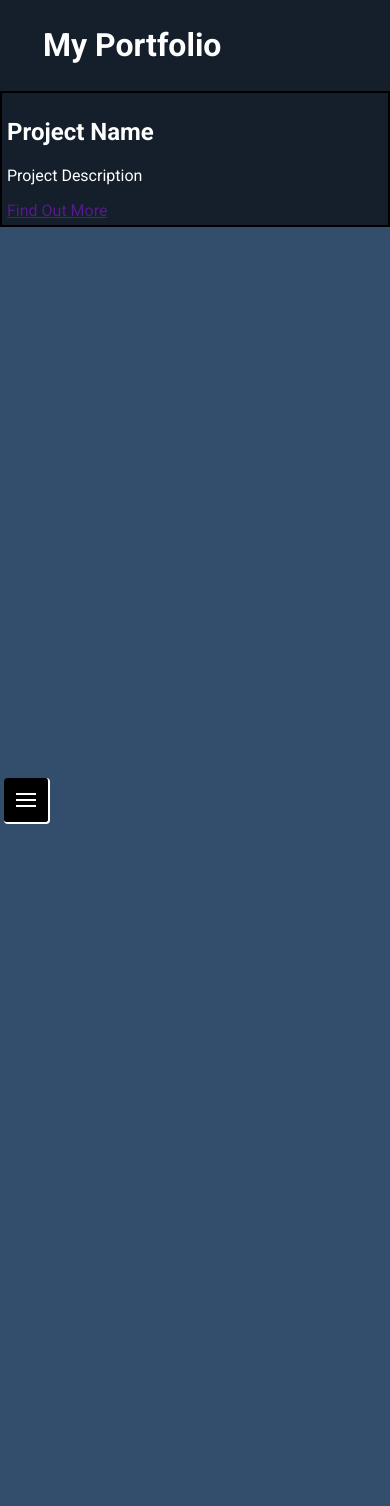
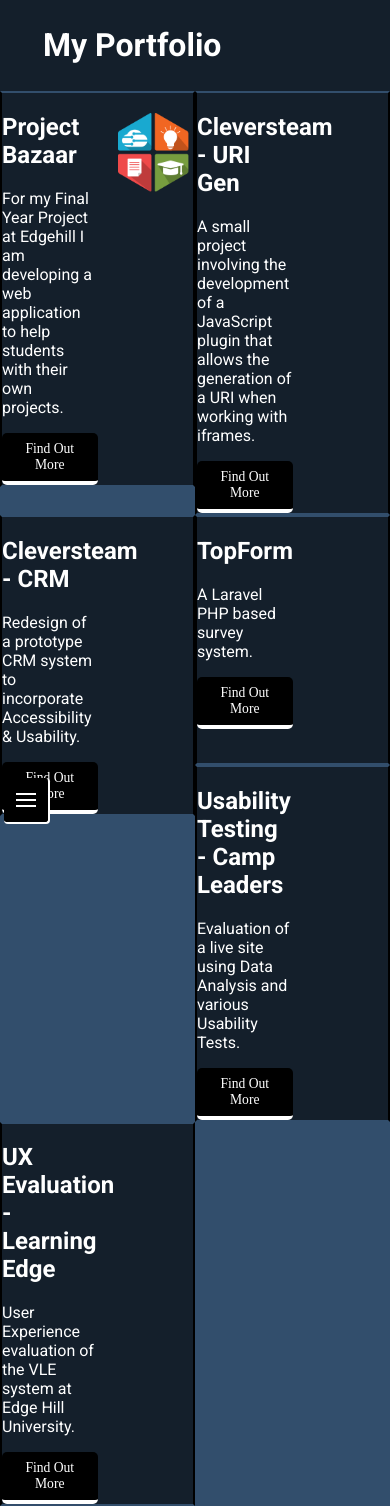
Before and after one commit to tcdev27/tcdev27.github.io, a website: page portfolio/index.html in a window 390 px wide. Before the commit the page ends 844 px from the top, so only its background shows below. Drawn offline with nearby package versions, Linux system fonts and the light colour scheme; a web font is replaced by a local one.

Commit message:
Worked on Portfolio index, added some projects and made index for projectBazaar.

```diff
--- a/portfolio/index.html
+++ b/portfolio/index.html
@@ -12,10 +12,77 @@
       <h1>My Portfolio</h1>
     </header>
     <section class="column small-12 large-12">
-      <article class="content project">
-        <h2>Project Name</h2>
-        <p>Project Description</p>
-        <a href="">Find Out More</a><span></span>
+      <article class=" project column small-12 large-6" id="projectBazaar">
+        <section class="column small-12 large-6">
+          <h2>Project Bazaar</h2>
+          <p>For my Final Year Project at Edgehill I am developing a web application to help students with their own projects.</p>
+          <div class="btnContainer">
+            <a href="projects/projectBazaar.html"><button>Find Out More</button></a><span></span>
+          </div>
+        </section>
+        <aside class="projectImg column small-12 large-6">
+          <img src="../img/projects/projectBazaarLogo.png" alt="Project Bazaar Logo">
+        </aside>
+      </article>
+      <article class=" project column small-12 large-6" id="cleversteamURI">
+        <section class="column small-12 large-6">
+          <h2>Cleversteam - URI Gen</h2>
+          <p>A small project involving the development of a JavaScript plugin that allows the generation of a URI when working with iframes.</p>
+          <div class="btnContainer">
+            <a href=""><button>Find Out More</button></a><span></span>
+          </div>
+        </section>
+        <aside class="projectImg column small-12 large-6">
+          <img src="" alt="">
+        </aside>
+      </article>
+      <article class=" project column small-12 large-6" id="cleversteamCRM">
+        <section class="column small-12 large-6">
+          <h2>Cleversteam - CRM</h2>
+          <p>Redesign of a prototype CRM system to incorporate Accessibility & Usability.</p>
+          <div class="btnContainer">
+            <a href=""><button>Find Out More</button></a><span></span>
+          </div>
+        </section>
+        <aside class="projectImg column small-12 large-6">
+          <img src="" alt="">
+        </aside>
+      </article>
+      <article class=" project column small-12 large-6" id="topForm">
+        <section class="column small-12 large-6">
+          <h2>TopForm</h2>
+          <p>A Laravel PHP based survey system.</p>
+          <div class="btnContainer">
+            <a href=""><button>Find Out More</button></a><span></span>
+          </div>
+        </section>
+        <aside class="projectImg column small-12 large-6">
+          <img src="" alt="">
+        </aside>
+      </article>
+      <article class=" project column small-12 large-6" id="campLeaders">
+        <section class="column small-12 large-6">
+          <h2>Usability Testing - Camp Leaders</h2>
+          <p>Evaluation of a live site using Data Analysis and various Usability Tests.</p>
+          <div class="btnContainer">
+            <a href=""><button>Find Out More</button></a><span></span>
+          </div>
+        </section>
+        <aside class="projectImg column small-12 large-6">
+          <img src="" alt="">
+        </aside>
+      </article>
+      <article class=" project column small-12 large-6" id="blackboardUX">
+        <section class="column small-12 large-6">
+          <h2>UX Evaluation - Learning Edge</h2>
+          <p>User Experience evaluation of the VLE system at Edge Hill University.</p>
+          <div class="btnContainer">
+            <a href=""><button>Find Out More</button></a><span></span>
+          </div>
+        </section>
+        <aside class="projectImg column small-12 large-6">
+          <img src="" alt="">
+        </aside>
       </article>
     </section>
 </body>
--- a/sass/style.scss
+++ b/sass/style.scss
@@ -332,12 +332,20 @@
 }
 
 .project {
-  border: 2px solid $black;
+  border-left: 2px solid $black;
+  border-right: 2px solid $black;
+  border-top: 2px solid $greyBlue;
+  border-bottom: 2px solid $greyBlue;
   margin-top: 0;
-}
-
-#projectName {
-  background-image: url();
+  min-height: 250px;
+  background-color: $faded;
+  aside img {
+    width: 75%;
+    margin: 20px;
+  }
+  button {
+    font-size: 85%;
+  }
 }
 @media screen and (max-device-width: 37.5em) { /*  43em        MOBILE                 */
     /*  Structure  */
@@ -366,6 +374,20 @@
       border-radius: 5px;
       border: 2px solid $white;
       border-bottom: 2px solid $white;
+    }
+
+    .project {
+      div.btnContainer {
+        text-align: center;
+      }
+      aside {
+        text-align: center;
+        margin-top: 5%;
+        img {
+          width: 50%;
+          float: none;
+        }
+      }
     }
 }
 
@@ -449,4 +471,10 @@
     background-color: $drkfaded;
   }
 
+  .project {
+    aside img {
+      width: 75%;
+      float: right;
+    }
+  }
 }
```
Also changed, not shown: portfolio/projects/projectBazaar.html (added, +35 -0 lines), css/style.css, img/projects/projectBazaarLogo.png (added).
